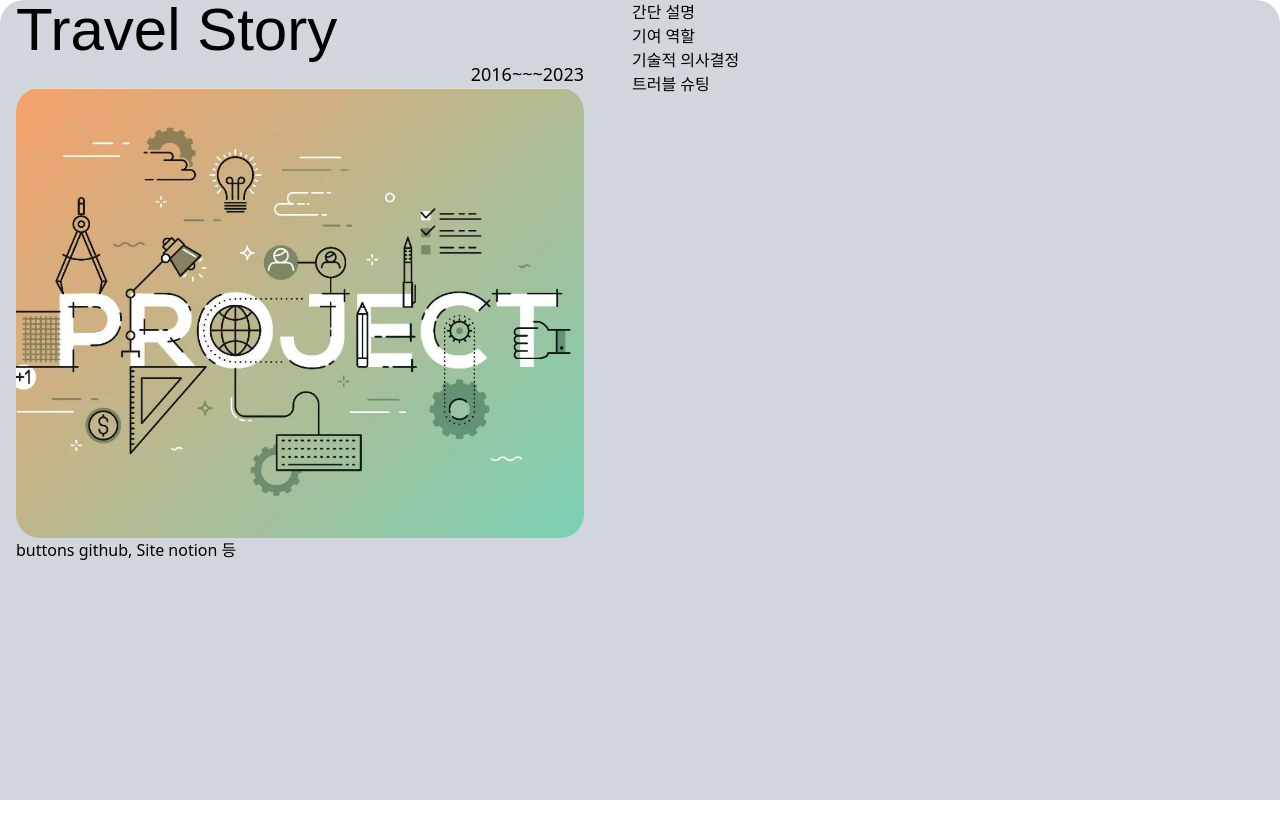
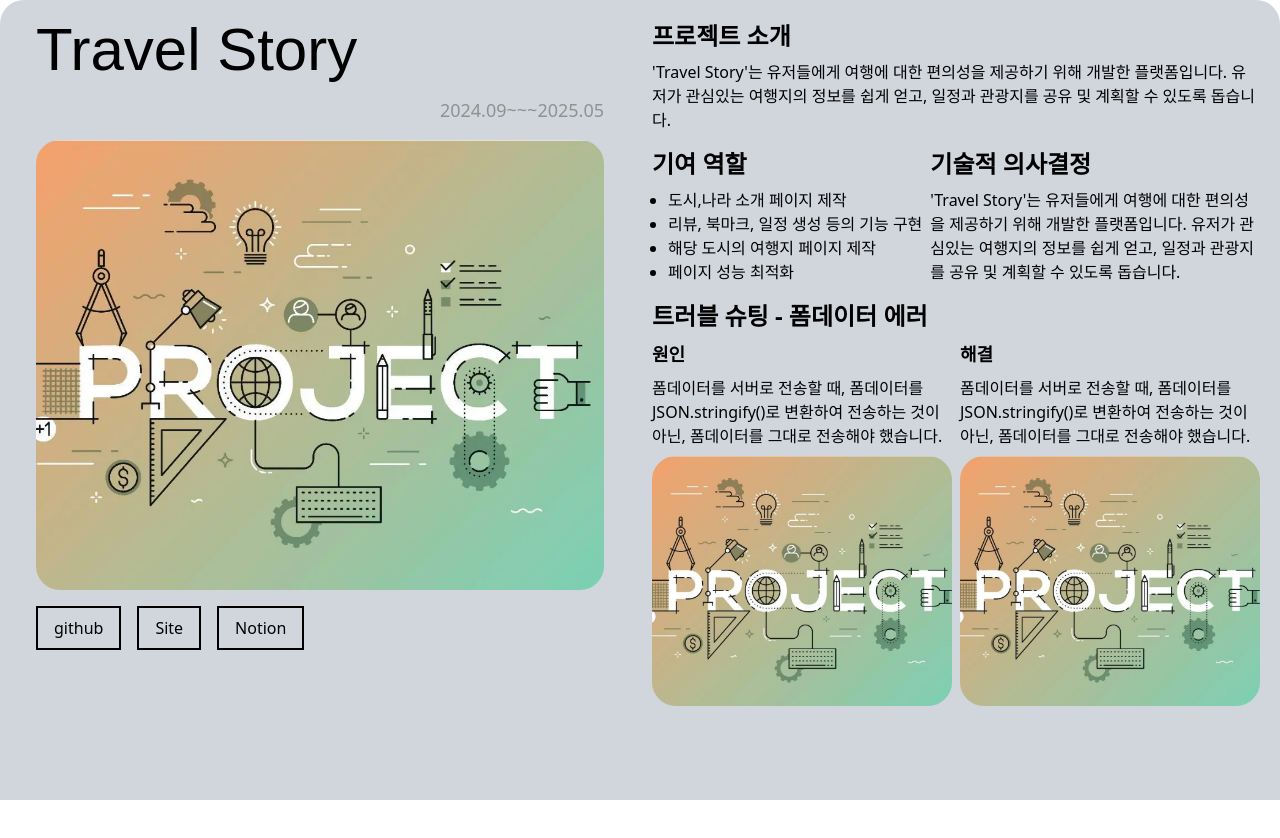
Before and after one commit to 0dytpq0/Portfolio, a Next.js app: page /projects in a window 1280 px wide. Shown: the top 838 px of the page. Built offline with nearby package versions, Linux system fonts and the light colour scheme; a web font is replaced by a local one.

Commit message:
design : project section 컴포넌트 ui 구현

```diff
--- /dev/null
+++ b/src/app/(pages)/projects/_ui/ProjectSection.tsx
@@ -0,0 +1,97 @@
+import Image from 'next/image';
+
+export default function ProjectSection() {
+  return (
+    <div className='main-panel w-full h-full absolute inset-0 bg-gray-300 flex rounded-t-3xl p-5'>
+      <div className='w-[600px] min-w-[400px] px-4 flex flex-col gap-y-4'>
+        <h1 className='font-loopet text-6xl'>Travel Story</h1>
+        <div className='text-lg flex justify-end  w-full text-[#919191] '>
+          2024.09~~~2025.05
+        </div>
+        <div className='relative aspect-video w-full h-[450px] rounded-3xl'>
+          <Image
+            src='/project.webp'
+            alt='project'
+            fill
+            className='object-cover rounded-3xl'
+          />
+        </div>
+        <div className='flex items-center gap-x-4 w-full'>
+          <button className='px-4 py-2 border-2 border-black'>github</button>
+          <button className='px-4 py-2 border-2 border-black'>Site</button>
+          <button className='px-4 py-2 border-2 border-black'>Notion</button>
+        </div>
+      </div>
+      <div className='flex-1 flex flex-col gap-4 pl-8'>
+        <div className='flex gap-2 justify-between'>
+          <div className='flex-1 flex flex-col gap-y-2'>
+            <h2 className='text-2xl font-bold'>프로젝트 소개</h2>
+            <p>
+              &apos;Travel Story&apos;는 유저들에게 여행에 대한 편의성을
+              제공하기 위해 개발한 플랫폼입니다. 유저가 관심있는 여행지의 정보를
+              쉽게 얻고, 일정과 관광지를 공유 및 계획할 수 있도록 돕습니다.
+            </p>
+          </div>
+        </div>
+        <div className='flex gap-2 justify-between'>
+          <div className='flex flex-col gap-y-2 '>
+            <h2 className='text-2xl font-bold'>기여 역할</h2>
+            <ul className='list-disc pl-4'>
+              <li>도시,나라 소개 페이지 제작</li>
+              <li>리뷰, 북마크, 일정 생성 등의 기능 구현</li>
+              <li>해당 도시의 여행지 페이지 제작</li>
+              <li>페이지 성능 최적화</li>
+            </ul>
+          </div>
+          <div className='flex-1 flex flex-col gap-y-2'>
+            <h2 className='text-2xl font-bold'>기술적 의사결정</h2>
+            <p>
+              &apos;Travel Story&apos;는 유저들에게 여행에 대한 편의성을
+              제공하기 위해 개발한 플랫폼입니다. 유저가 관심있는 여행지의 정보를
+              쉽게 얻고, 일정과 관광지를 공유 및 계획할 수 있도록 돕습니다.
+            </p>
+          </div>
+        </div>
+        <div className='flex flex-col gap-2'>
+          <h2 className='text-2xl font-bold'>트러블 슈팅 - 폼데이터 에러</h2>
+          <div className='flex gap-2 justify-between'>
+            <div>
+              <h4 className='text-lg font-bold mb-2'>원인</h4>
+              <p>
+                폼데이터를 서버로 전송할 때, 폼데이터를 JSON.stringify()로
+                변환하여 전송하는 것이 아닌, 폼데이터를 그대로 전송해야
+                했습니다.
+              </p>
+            </div>
+            <div>
+              <h4 className='text-lg font-bold mb-2'>해결</h4>
+              <p>
+                폼데이터를 서버로 전송할 때, 폼데이터를 JSON.stringify()로
+                변환하여 전송하는 것이 아닌, 폼데이터를 그대로 전송해야
+                했습니다.
+              </p>
+            </div>
+          </div>
+          <div className='flex gap-2 justify-between'>
+            <div className='relative aspect-auto flex-1 h-[250px] rounded-3xl'>
+              <Image
+                src='/project.webp'
+                alt='project'
+                fill
+                className='object-cover rounded-3xl'
+              />
+            </div>
+            <div className='relative aspect-auto flex-1 h-[250px] rounded-3xl'>
+              <Image
+                src='/project.webp'
+                alt='project'
+                fill
+                className='object-cover rounded-3xl'
+              />
+            </div>
+          </div>
+        </div>
+      </div>
+    </div>
+  );
+}
--- a/src/app/(pages)/projects/page.tsx
+++ b/src/app/(pages)/projects/page.tsx
@@ -4,8 +4,8 @@ import { useGSAP } from '@gsap/react';
 import gsap from 'gsap';
 import { ScrollTrigger } from 'gsap/ScrollTrigger';
 import ReactLenis from 'lenis/react';
-import Image from 'next/image';
 import { useRef } from 'react';
+import ProjectSection from './_ui/ProjectSection';
 
 gsap.registerPlugin(ScrollTrigger);
 
@@ -45,33 +45,7 @@ export default function ProjectsPage() {
     <ReactLenis root>
       <div className='h-dvh w-dvw' ref={containerRef}>
         <div className='panels-container w-full h-full relative overflow-hidden'>
-          <div className='main-panel w-full h-full absolute inset-0 bg-gray-300 flex rounded-t-3xl'>
-            <div className='w-[600px] min-w-[400px] px-4 flex flex-col '>
-              <h1 className='font-loopet text-6xl'>Travel Story</h1>
-              <div className='text-lg flex justify-end w-full '>
-                2016~~~2023
-              </div>
-              <div className='relative aspect-video w-full h-[450px] rounded-3xl'>
-                <Image
-                  src='/project.webp'
-                  alt='project'
-                  fill
-                  className='object-cover rounded-3xl'
-                />
-              </div>
-              <div className='flex items-center w-full'>
-                buttons github, Site notion 등
-              </div>
-            </div>
-            <div className='flex-1 pl-8'>
-              <div>
-                <p>간단 설명</p>
-                <p>기여 역할</p>
-              </div>
-              <div>기술적 의사결정</div>
-              <div>트러블 슈팅</div>
-            </div>
-          </div>
+          <ProjectSection />
           <div className='sub-panel opacity-0  w-full h-full absolute inset-0 bg-red-300 flex items-center justify-center rounded-t-3xl'>
             두 번째 섹션
           </div>
```
